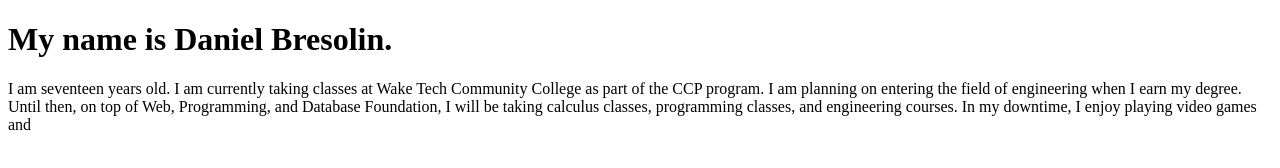
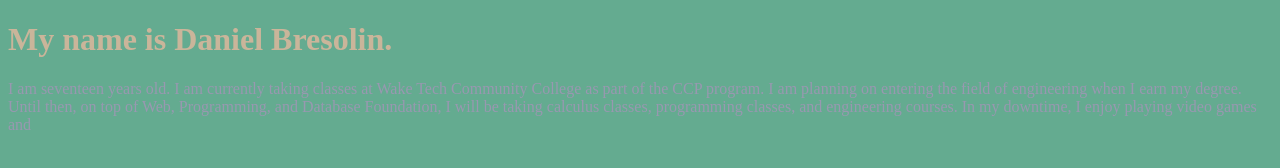
Before and after one commit to dbresolin/dbresolin.github.io, a plain HTML site: page index.html in a window 1280 px wide. Drawn offline with Linux system fonts and the light colour scheme.

Commit message:
Update index.html
Fixed color, probably

```diff
--- a/index.html
+++ b/index.html
@@ -4,13 +4,13 @@
   <head>
     <style>
       body {
-            background-color: 64ab90;
+            background-color: #64ab90;
       }
       h1 {
-            color: cab59a;
+            color: #cab59a;
       }
       p {
-            color: 9898b0;
+            color: #9898b0;
       }
     </style>
     <title>My Personal Introduction</title>
```
